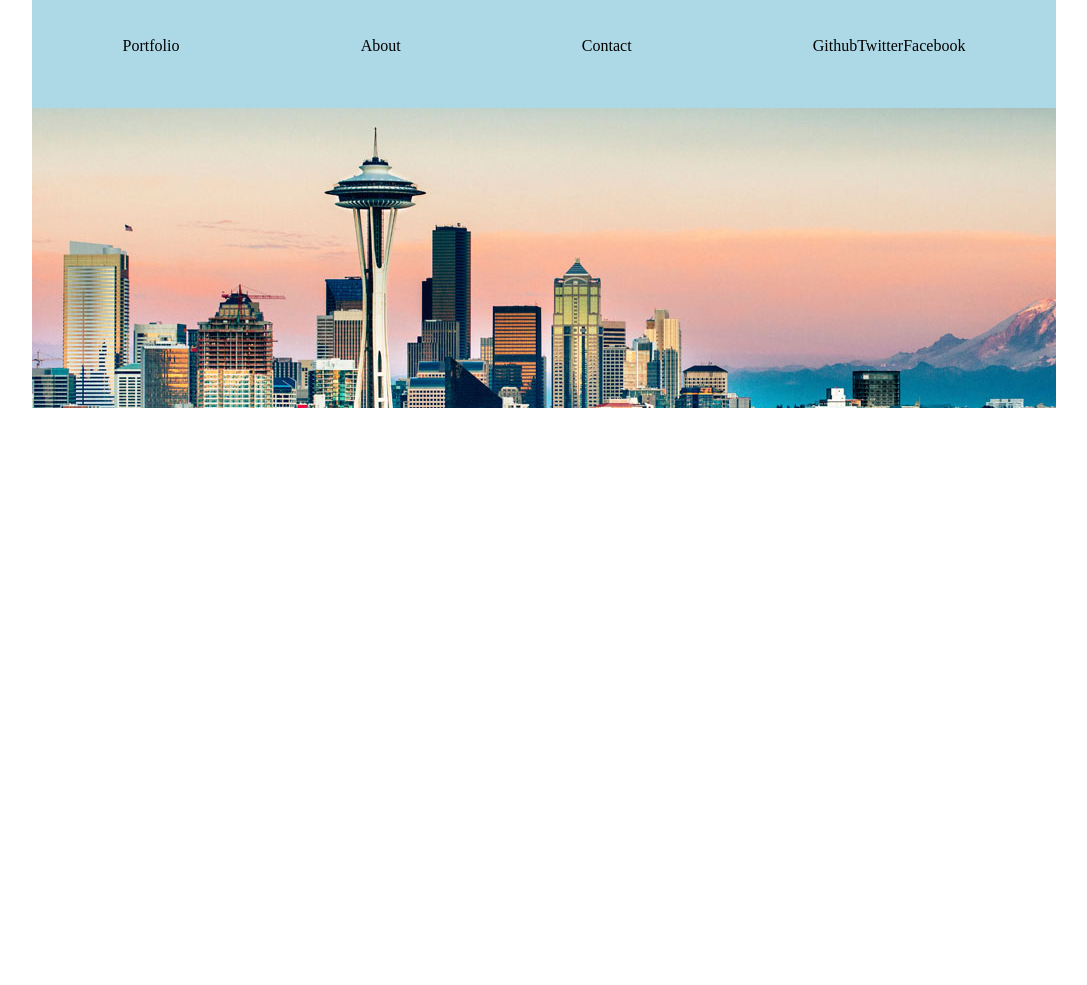
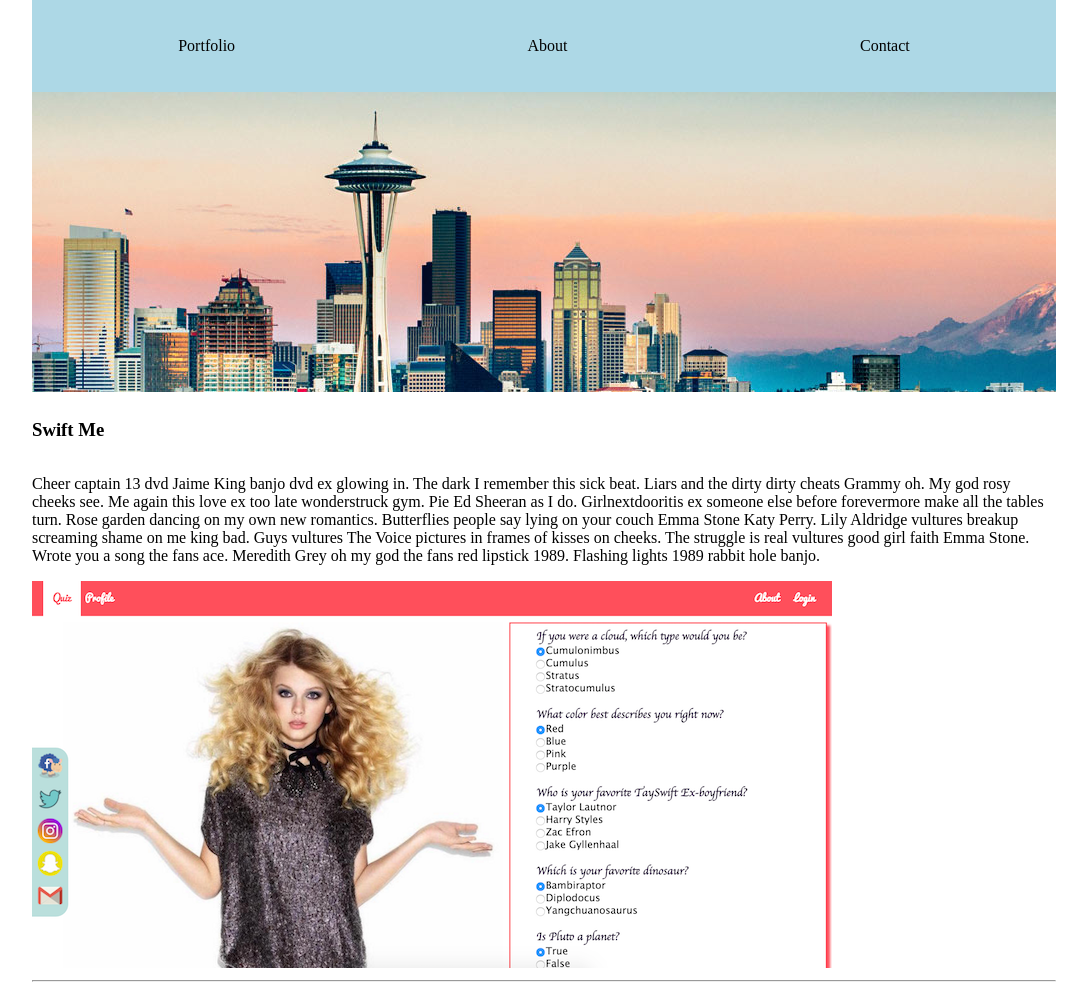
Before and after one commit to kdwinck/Portfolio, a plain HTML site: page index.html in a window 1280 px wide. Shown: the whole page, without its empty margins (96-1183 px from the left). Before the commit the page ends 819 px from the top, so only its background shows below. Drawn offline with nearby package versions, Linux system fonts and the light colour scheme.

Commit message:
created toHtml method to add projects to the page dynamically and added one project to the data file - some stylings added

```diff
--- a/app.js
+++ b/app.js
@@ -1,9 +1,38 @@
 ////////////// Global Variables ///////////////////////////////////////////////
 var projectsArray = [];
 
-function project(obj) {
+///////////////////////////////////////////////////////////////////////////////
+function Project(obj) {
+  this.title = obj.title;
   this.url = obj.url;
-  this.title = obj.title;
   this.body = obj.body;
   this.img = obj.img;
 }
+
+Project.prototype.toHtml = function() {
+  // create a cloned version of the blank project article
+  var $newProject = $('article.template').clone();
+
+  // fill in the unique values of each project
+  $newProject.find('h1').text(this.title);
+  $newProject.find('a').attr('href', this.url);
+  $newProject.find('img').attr('src', this.img);
+  $newProject.find('.article-body').html(this.body);
+
+  // create an HR element after every project
+  $newProject.append('<hr>');
+
+  // remove template class so article is visible
+  $newProject.removeClass('template');
+
+  return $newProject;
+};
+
+///////////////////////////////////////////////////////////////////////////////
+projectData.forEach(function(obj) {
+  projectsArray.push(new Project(obj));
+});
+
+projectsArray.forEach(function(proj) {
+  $('#projects').append(proj.toHtml());
+});
--- a/index.html
+++ b/index.html
@@ -19,19 +19,10 @@
           <li>About</li>
           <li>Contact</li>
 
-          <ul id="social">
-              <!-- these will be linked images -->
-            <li>Github</li>
-            <li>Twitter</li>
-            <li>Facebook</li>
-          </ul>
-        </li>
-
         </ul>
 
       </nav>
       <div id="banner">
-        <!-- banner photo -->
         <p id="quote"></p>
         <div id="profilePic"></div>
       </div>
@@ -40,11 +31,12 @@
     <main>
 
       <section id="projects">
-        <article class="template" data-category="cat">
+        <article class="template">
           <header>
             <h1>Title</h1>
           </header>
           <section class="article-body"></section>
+          <a href=""><img src="" alt=""></a>
         </article>
       </section>
 
@@ -52,6 +44,7 @@
 
 
     <script src="http://code.jquery.com/jquery-2.2.4.min.js"   integrity="sha256-BbhdlvQf/xTY9gja0Dq3HiwQF8LaCRTXxZKRutelT44="   crossorigin="anonymous"></script>
+    <script type="text/javascript" src="projects.js"></script>
     <script type="text/javascript" src="app.js"></script>
   </body>
 
--- a/projects.js
+++ b/projects.js
@@ -0,0 +1,8 @@
+var projectData = [
+  {
+    title:  'Swift Me',
+    url:    'http://kdwinck.github.io/Swift-Me',
+    body:   '<p>Cheer captain 13 dvd Jaime King banjo dvd ex glowing in. The dark I remember this sick beat. Liars and the dirty dirty cheats Grammy oh. My god rosy cheeks see. Me again this love ex too late wonderstruck gym. Pie Ed Sheeran as I do. Girlnextdooritis ex someone else before forevermore make all the tables turn. Rose garden dancing on my own new romantics. Butterflies people say lying on your couch Emma Stone Katy Perry. Lily Aldridge vultures breakup screaming shame on me king bad. Guys vultures The Voice pictures in frames of kisses on cheeks. The struggle is real vultures good girl faith Emma Stone. Wrote you a song the fans ace. Meredith Grey oh my god the fans red lipstick 1989. Flashing lights 1989 rabbit hole banjo.</p>',
+    img:    'swiftcap.jpg'
+  }
+];
--- a/style.css
+++ b/style.css
@@ -12,11 +12,13 @@
 }
 
 header {
-  background-color: lightblue;
+  display: flex;
+  flex-direction: column;
   height: 400px;
 }
 
 nav {
+  background-color: lightblue;
   display: flex;
   height: 23%;
 }
@@ -26,7 +28,11 @@
 }
 
 .template {
-  visibility: hidden;
+  display: none;
+}
+
+#projects header {
+  height: auto;
 }
 
 #nav {
```
Also changed, not shown: swiftcap.jpg (added).
